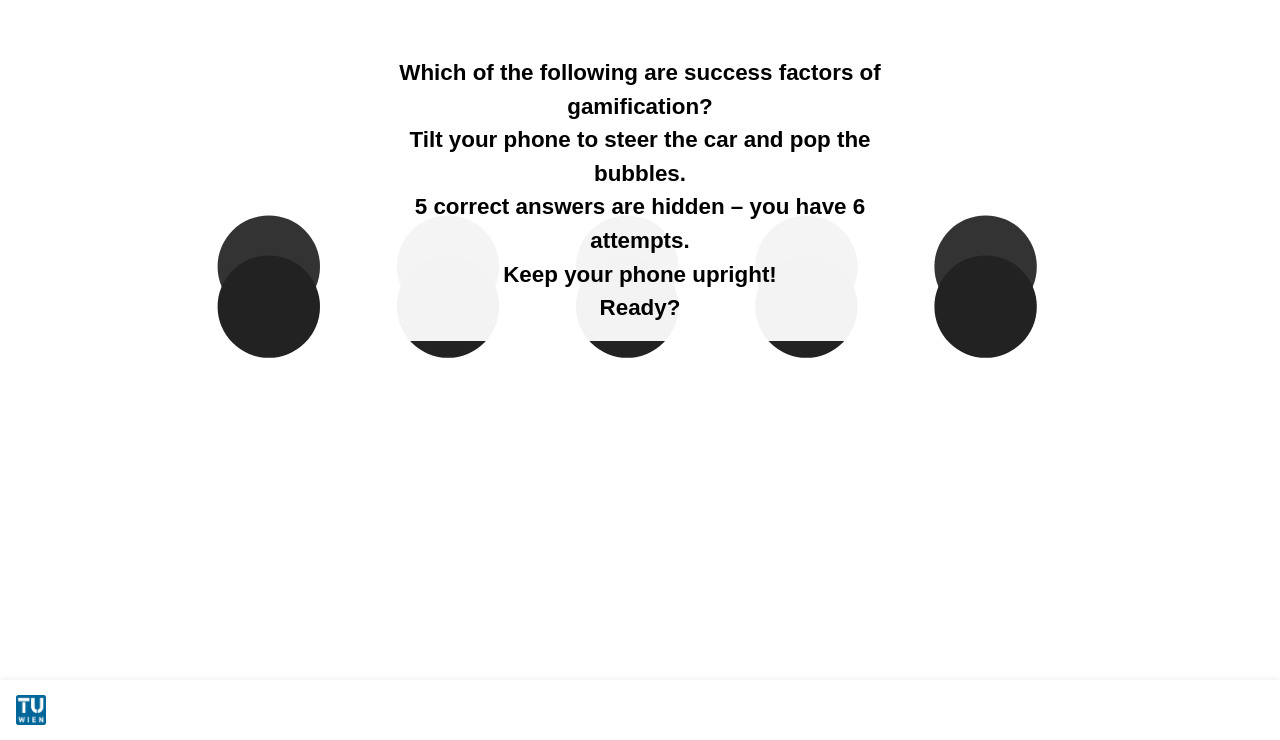
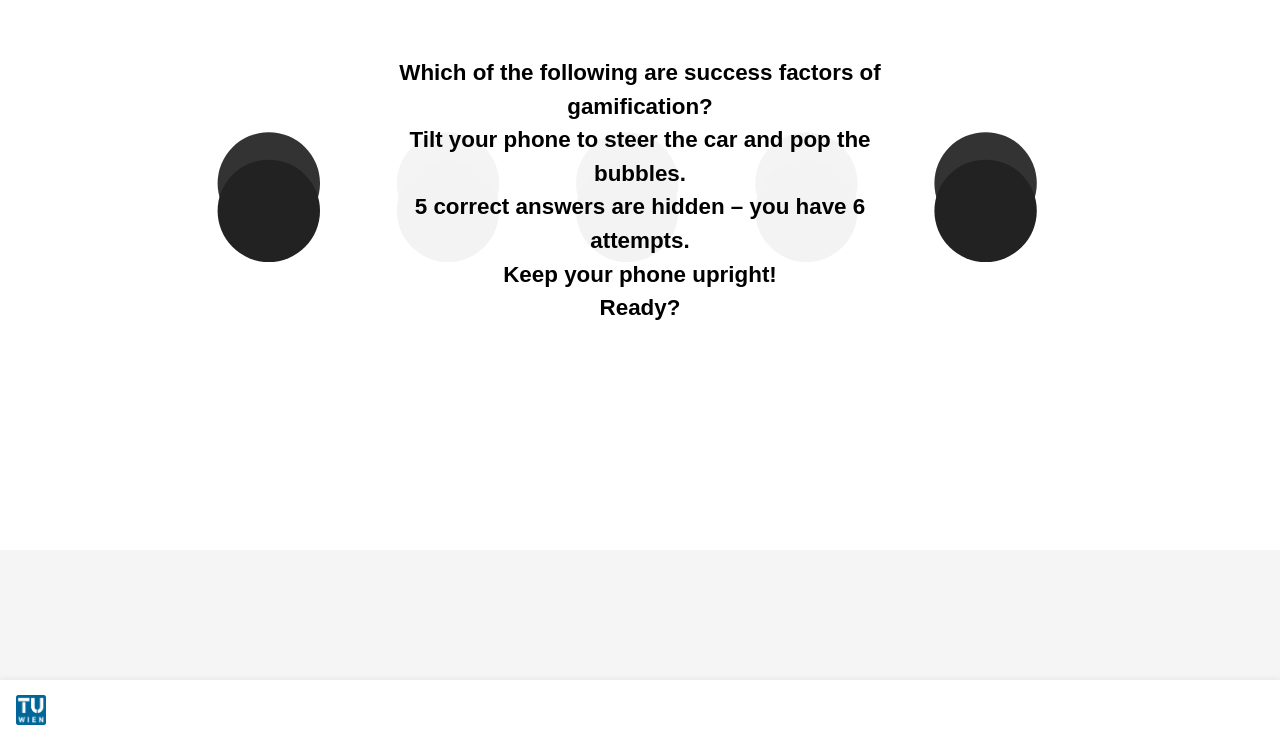
Before and after one commit to George-beep-ops/quiz-app-flask, a Flask app: template templates/minigame_5.html in a window 1280 px wide. Shown: the part 60-800 px from the top of the page. Run offline with Flask 3, Linux system fonts and the light colour scheme; the template is opened without the code that fills it, so the values that code supplies are empty.

Commit message:
Meine Änderungen vom neuen PC

```diff
--- a/templates/minigame_5.html
+++ b/templates/minigame_5.html
@@ -16,7 +16,7 @@
 
   canvas {
     position: absolute;
-  top: 0px; /* Platz für Header */
+    top: 0;
     left: 0;
     width: 100vw;
     height: calc(100vh - 250px); /* oben Header, unten Footer */
@@ -25,7 +25,6 @@
     border: none;
     z-index: 1;
   }
-
 </style>
 {% endblock %}
 
@@ -46,7 +45,6 @@
   font-size: 1.4rem;
   line-height: 1.5;
   font-weight: bold;">
-
   <strong>Which of the following are success factors of gamification?<br>
     Tilt your phone to steer the car and pop the bubbles.<br>
     <strong>5</strong> correct answers are hidden – you have <strong>6</strong> attempts.<br>
@@ -66,14 +64,17 @@ const canvas = document.getElementById("gameCanvas");
 const ctx = canvas.getContext("2d");
 
 const dpr = window.devicePixelRatio || 1;
-canvas.width = window.innerWidth * dpr;
-canvas.height = window.innerHeight * dpr;
-canvas.style.width = window.innerWidth + "px";
-canvas.style.height = window.innerHeight + "px";
+const canvasLogicalHeight = window.innerHeight - 250;
+const canvasLogicalWidth = window.innerWidth;
+
+canvas.width = canvasLogicalWidth * dpr;
+canvas.height = canvasLogicalHeight * dpr;
+canvas.style.width = canvasLogicalWidth + "px";
+canvas.style.height = canvasLogicalHeight + "px";
 ctx.scale(dpr, dpr);
 
-const logicalWidth = window.innerWidth;
-const logicalHeight = window.innerHeight;
+const logicalWidth = canvasLogicalWidth;
+const logicalHeight = canvasLogicalHeight;
 
 const carImg = new Image();
 carImg.src = "{{ url_for('static', filename='car.png') }}";
@@ -94,30 +95,18 @@ const car = {
 };
 
 const labels = [
-  "Clear goals",
-  "Personalization",
-  "Feedback",
-  "Storytelling",
-  "Targeting",
-  "Randomization",
-  "Overload",
-  "Guesswork",
-  "Complexity",
-  "Distraction"
+  "Clear goals", "Personalization", "Feedback", "Storytelling", "Targeting",
+  "Randomization", "Overload", "Guesswork", "Complexity", "Distraction"
 ];
 
 const goodWords = [
-  "Clear goals",
-  "Personalization",
-  "Feedback",
-  "Storytelling",
-  "Targeting"
+  "Clear goals", "Personalization", "Feedback", "Storytelling", "Targeting"
 ];
 
 const BUBBLE_SPEED = 1.5;
 
 let usedLabels = new Set();
-let tiltX = 0; // 🆕 Sensorwert-Zwischenspeicher
+let tiltX = 0;
 
 function doesOverlap(x, y, radius, others) {
   return others.some(obj => {
@@ -174,7 +163,6 @@ for (let i = 0; i < activeBubbles; i++) {
 
 let lights = [false, false, false, false, false];
 let showLights = true;
-let showText = true;
 let lightIndex = 4;
 let timer = 0;
 
@@ -255,7 +243,6 @@ function drawBubblesAndCar() {
       ctx.restore();
     }
 
-    // Realistische Kollision: Bubble berührt Auto
     const closestX = Math.max(car.x, Math.min(obj.x + obj.radius, car.x + car.width));
     const closestY = Math.max(car.y, Math.min(obj.y + obj.radius, car.y + car.height));
     const dx = (obj.x + obj.radius) - closestX;
@@ -312,7 +299,6 @@ function update() {
   ctx.clearRect(0, 0, logicalWidth, logicalHeight);
   timer++;
 
-  // 🆕 Glatte Bewegung durch synchronisierte Neigung
   const sensitivity = 0.25;
   car.x += tiltX * sensitivity;
   car.x = Math.max(0, Math.min(logicalWidth - car.width, car.x));
@@ -320,7 +306,6 @@ function update() {
   if (showLights) {
     drawLights();
     if (timer === 480 + 5 * 50) {
-      showText = false;
       const overlay = document.getElementById("instructionOverlay");
       if (overlay) overlay.style.display = "none";
     }
@@ -340,7 +325,6 @@ function update() {
   requestAnimationFrame(update);
 }
 
-// 🆕 Nur Sensorwert merken – Bewegung erfolgt in update()
 window.addEventListener("deviceorientation", function(event) {
   tiltX = event.gamma || 0;
 });
```
Lines whose indentation alone changed are shown as unchanged.
